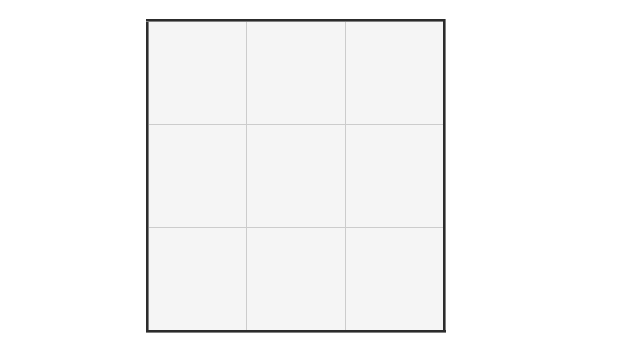
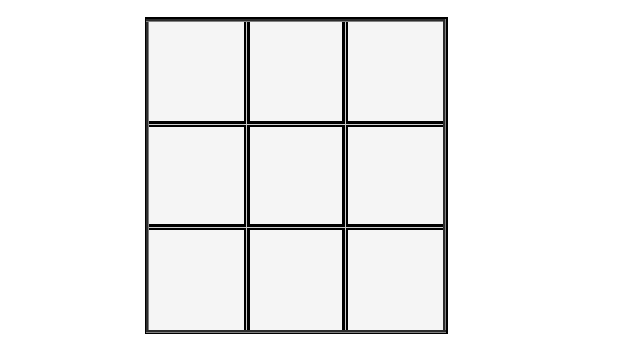
Before and after one commit to Petkov-Petko/TicTacToe-game--, a plain HTML site: page index.html in a window 1280 px wide. Shown: the part 61-412 px from the top of the page, without its empty margins (344-984 px from the left). Drawn offline with Linux system fonts and the light colour scheme.

Commit message:
some more css

```diff
--- a/style.css
+++ b/style.css
@@ -20,6 +20,7 @@ table {
     font-weight: bold;
     border: 1px solid #ccc;
     cursor: pointer;
+    box-shadow: 0 0 0 3px;
   }
 
   #win{
```
